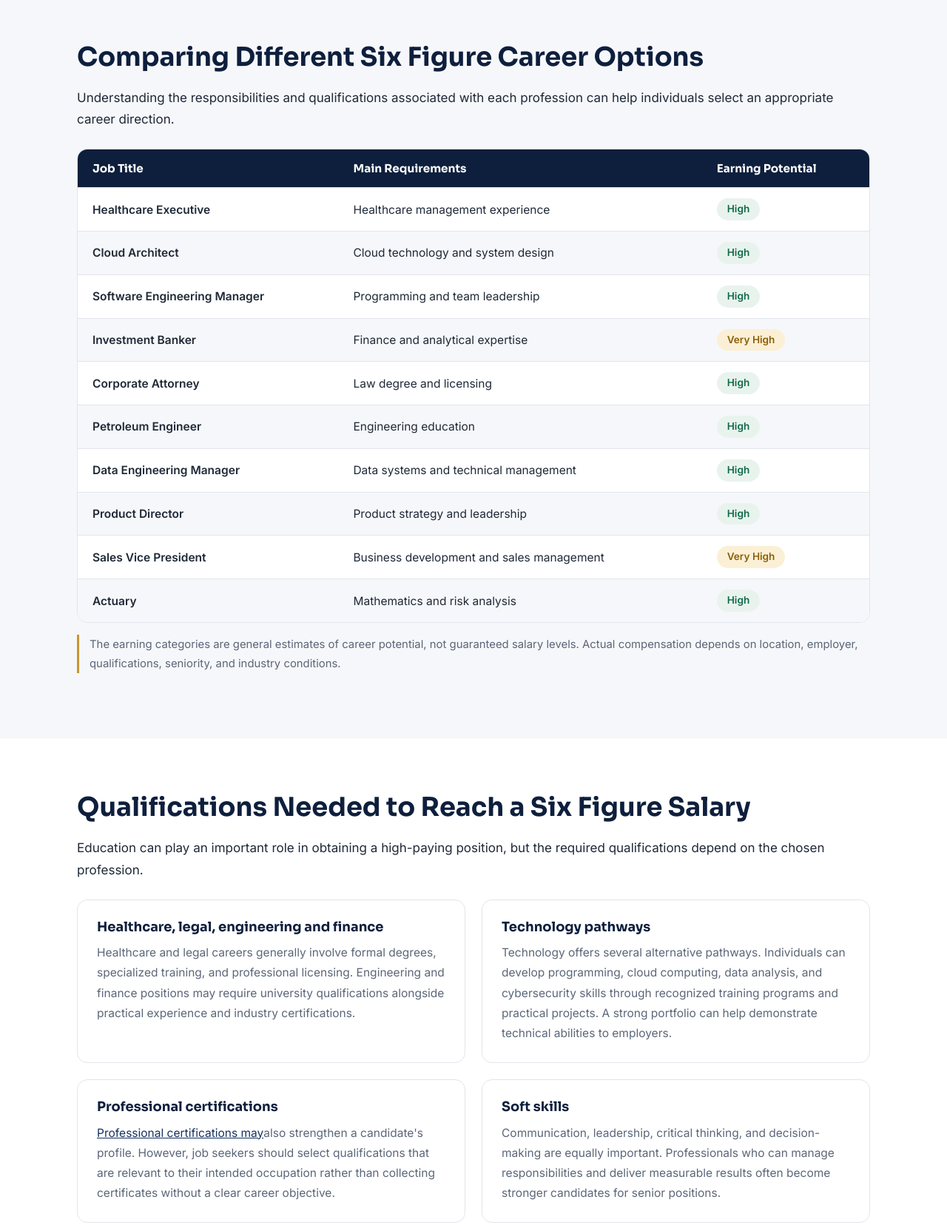
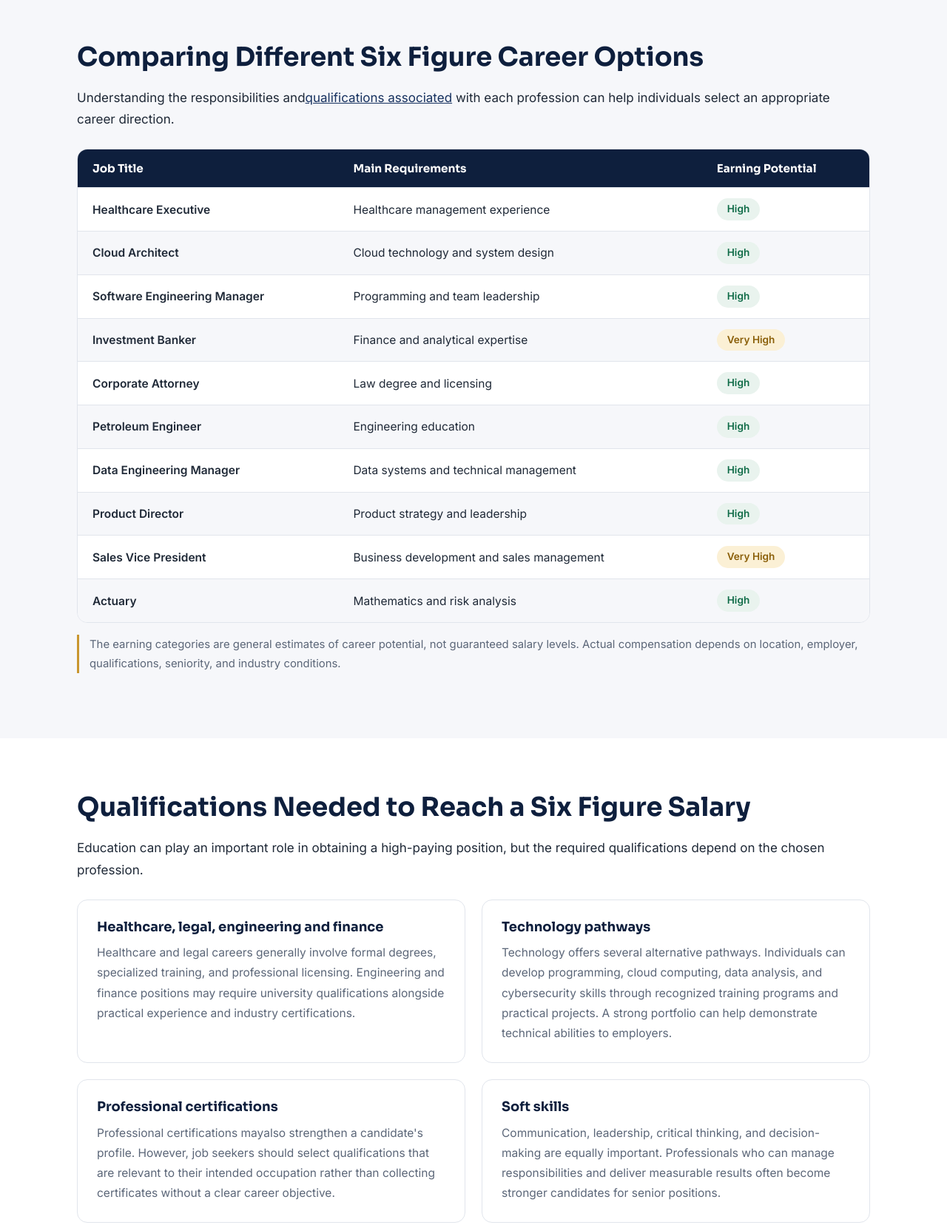
Before and after one commit to adnanalipak/figurered, a plain HTML site: page index.html in a window 1280 px wide. Shown: the part 5080-6736 px from the top of the page at 74% size. Drawn offline with Linux system fonts and the light colour scheme.

Commit message:
Update index.html

```diff
--- a/index.html
+++ b/index.html
@@ -208,7 +208,7 @@ footer{background:var(--navy);color:#B9C4D8;padding:56px 0 28px;border-top:3px s
 <section class="alt">
  <div class="wrap">
   <h2>Comparing Different Six Figure Career Options</h2>
-  <p>Understanding the responsibilities and qualifications associated with each profession can help individuals select an appropriate career direction.</p>
+  <p>Understanding the responsibilities and<a href=https://docs.google.com/spreadsheets/d/e/2PACX-1vRPy0P_nu9JHg1e3WUpOj8DgzNduuYbIyPDXYXQoTHd1toShDGDO6IqmRkHu7sPqIR5ewGeKKnTyTlp/pubhtml>qualifications associated</a> with each profession can help individuals select an appropriate career direction.</p>
   <div class="tw"><table>
    <thead><tr><th>Job Title</th><th>Main Requirements</th><th>Earning Potential</th></tr></thead>
    <tbody>
@@ -234,7 +234,7 @@ footer{background:var(--navy);color:#B9C4D8;padding:56px 0 28px;border-top:3px s
   <div class="grid g2" style="margin-top:24px">
    <article class="card"><h3>Healthcare, legal, engineering and finance</h3><p>Healthcare and legal careers generally involve formal degrees, specialized training, and professional licensing. Engineering and finance positions may require university qualifications alongside practical experience and industry certifications.</p></article>
    <article class="card"><h3>Technology pathways</h3><p>Technology offers several alternative pathways. Individuals can develop programming, cloud computing, data analysis, and cybersecurity skills through recognized training programs and practical projects. A strong portfolio can help demonstrate technical abilities to employers.</p></article>
-   <article class="card"><h3>Professional certifications</h3><p><a href=https://playingesed.vercel.app>Professional certifications may</a>also strengthen a candidate's profile. However, job seekers should select qualifications that are relevant to their intended occupation rather than collecting certificates without a clear career objective.</p></article>
+   <article class="card"><h3>Professional certifications</h3><p>Professional certifications mayalso strengthen a candidate's profile. However, job seekers should select qualifications that are relevant to their intended occupation rather than collecting certificates without a clear career objective.</p></article>
    <article class="card"><h3>Soft skills</h3><p>Communication, leadership, critical thinking, and decision-making are equally important. Professionals who can manage responsibilities and deliver measurable results often become stronger candidates for senior positions.</p></article>
   </div>
  </div>
```
